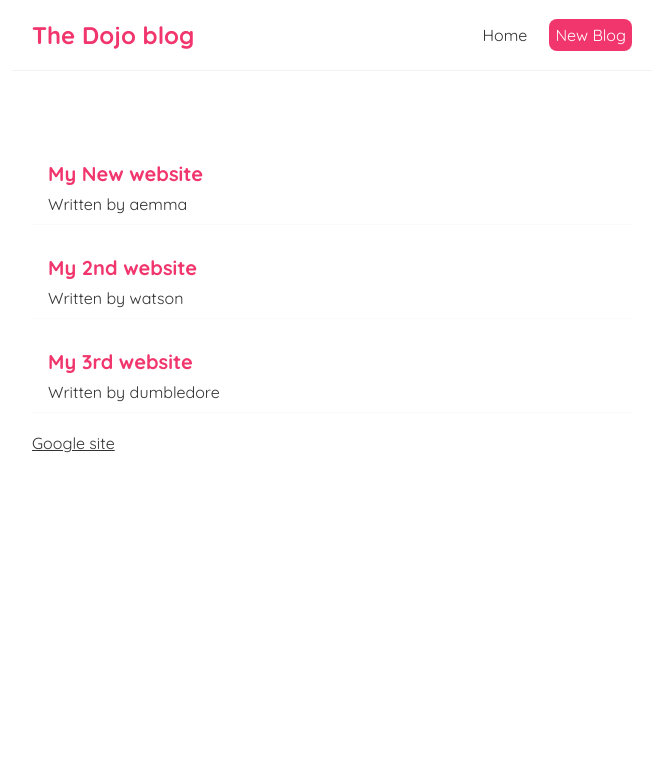
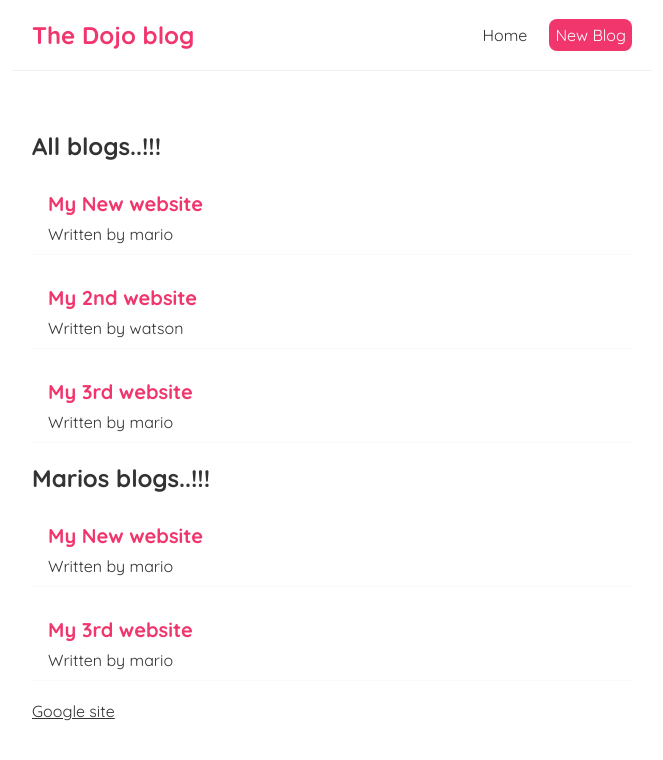
Before and after one commit to harshini16/learning-react, a React (Create React App) app: page / in a window 1280 px wide. Shown: the top 760 px of the page, without its empty margins (308-971 px from the left). Built offline with nearby package versions, Linux system fonts and the light colour scheme.

Commit message:
props, reusing components, props as functions

```diff
--- /dev/null
+++ b/src/BlogList.js
@@ -0,0 +1,21 @@
+const BlogList = (props) => {
+    const blogs = props.blogs;
+    const title = props.title;
+    // can also write as const BlogList = ({blogs,title}) => {} --> short cut
+
+    // console.log(props,blogs);
+
+    return (
+        <div className="blog-list">
+            <h2>{title}</h2>
+            {blogs.map((blog)=> (
+                <div className="blog-preview" key={blog.id}>
+                    <h2>{blog.title}</h2>
+                    <p>Written by {blog.author}</p>
+                </div>
+            ))}
+        </div>
+     );
+}
+
+export default BlogList;
--- a/src/Home.js
+++ b/src/Home.js
@@ -1,4 +1,5 @@
 import { useState } from "react";
+import BlogList from "./BlogList";
 const Home = () => {
     // let name = "aria";
 
@@ -22,10 +23,11 @@ const Home = () => {
     /* End of UseState Hook example */
 
     /*Outputting lists/blogs */
+    /*Outputting lists/blogs and then learning about props */
     const [blogs, setBlogs] = useState([
-        {title: 'My New website', body: 'lorem wei j fij ajfom aj', author: 'aemma', id: 1},
+        {title: 'My New website', body: 'lorem wei j fij ajfom aj', author: 'mario', id: 1},
         {title: 'My 2nd website', body: 'loremasbganetij ajfom aj', author: 'watson', id: 2},
-        {title: 'My 3rd website', body: 'lDVGsrjjmdf fij ajfom aj', author: 'dumbledore', id: 3}
+        {title: 'My 3rd website', body: 'lDVGsrjjmdf fij ajfom aj', author: 'mario', id: 3}
     ]);
 /*
     const handleCLickAgain = (name, e) => {
@@ -43,14 +45,19 @@ const Home = () => {
 
             {/* Outputing links/blogs , props */}
 
-            {blogs.map((blog)=> (
+            {/* {blogs.map((blog)=> (
                 <div className="blog-preview" key={blog.id}>
                     <h2>{blog.title}</h2>
                     <p>Written by {blog.author}</p>
                 </div>
-            ))}
+            ))} */}
 
             {/* End of Outputing links/blogs , props */}
+            {/* Using external component BlogList */}
+            <BlogList blogs={blogs} title="All blogs..!!!"/>
+            {/* Reusing components */}
+            <BlogList blogs={blogs.filter((blog)=> blog.author === 'mario')} title="Marios blogs..!!!"/>
+            {/* End of Reusing components */}
 
         </div>
 
```
